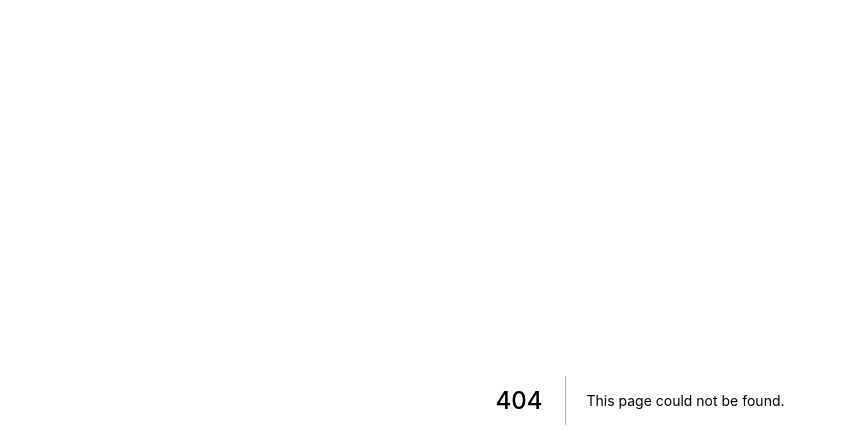
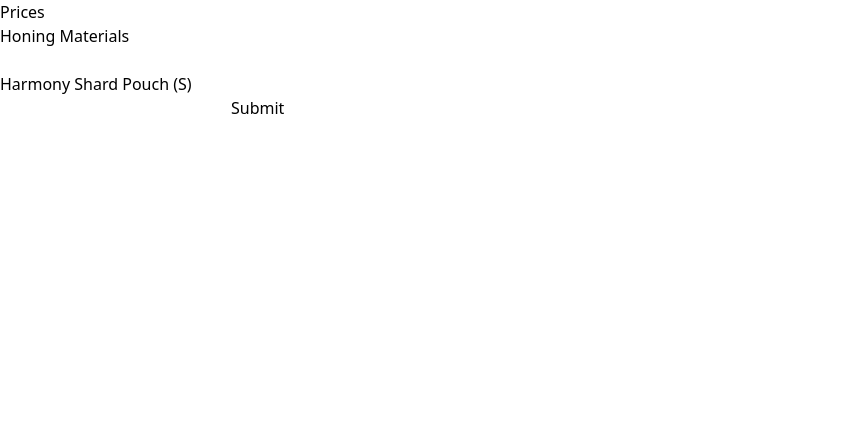
Before and after one commit to Ludeo/Ludeo.github.io, a Next.js app: page /prices in a window 1280 px wide. Before the commit this address had no page. Shown: the top 448 px of the page, without its empty margins (0-846 px from the left). Built offline with nearby package versions, Linux system fonts and the light colour scheme.

Commit message:
trying out using functions

```diff
--- /dev/null
+++ b/pages/prices.js
@@ -0,0 +1,28 @@
+import Head from 'next/head';
+
+export default function Prices() {
+    var hPouchS = '100';
+    if (typeof window !== "undefined") {
+        hPouchS = window.localStorage.getItem('hPouchS');
+      }
+  return (
+    <div>
+      <Head>
+        <title>Prices</title>
+        <link rel='icon' href='/favicon.ico' />
+      </Head>
+      <div>Prices</div>
+      <div>
+            <p>Honing Materials</p><br/>
+            <p>Harmony Shard Pouch (S)</p>
+            <input type='text' id='hPouchS' defaultValue={hPouchS} />
+            <button type='button' onClick='updatePrices()'>Submit</button>
+      </div>
+    </div>
+  );
+}
+
+function updatePrices() {
+    var hPouchS = document.getElementById('hPouchS').value;
+    window.localStorage.setItem("hPouchS", hPouchS);
+}
```
Also changed, not shown: pages/mari.js (+11 -1 lines).
